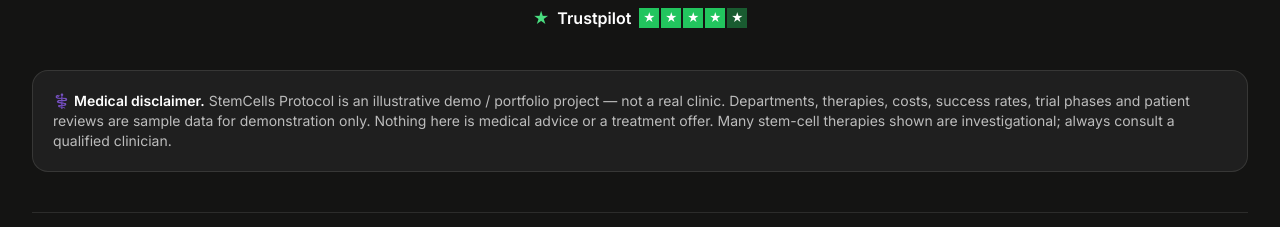
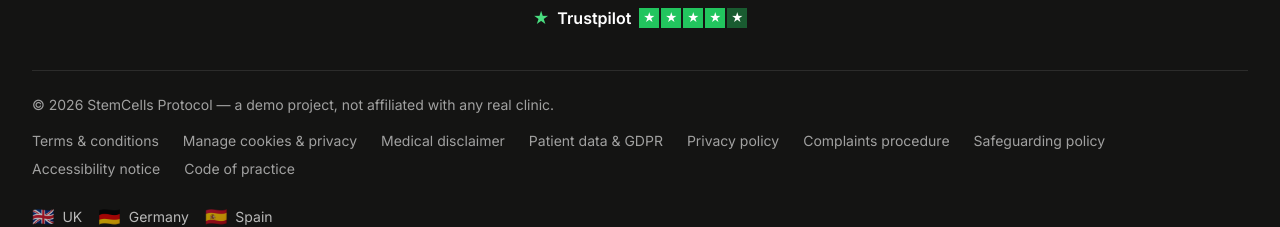
Before and after one commit to sanjaydoc/Carwow_clone, a React (Vite) app in the folder client/: page / in a window 1280 px wide. Shown: the part 4804-5031 px from the top of the page. Built offline with nearby package versions, Linux system fonts and the light colour scheme; no server answers.

Commit message:
Remove medical disclaimer block from footer
Co-Authored-By: Claude Opus 4.8 <noreply@anthropic.com>
Claude-Session: https://claude.ai/code/session_01Ec4H4tsHNQPPHEoSrDLpie

```diff
--- a/client/src/components/Footer.tsx
+++ b/client/src/components/Footer.tsx
@@ -89,17 +89,6 @@ export default function Footer() {
           </div>
         </div>
 
-        {/* Medical disclaimer */}
-        <div className="mt-10 rounded-2xl border border-white/10 bg-white/5 p-5 text-sm text-white/70">
-          <p>
-            <span className="font-semibold text-white">⚕️ Medical disclaimer.</span> StemCells Protocol
-            is an illustrative demo / portfolio project — not a real clinic. Departments, therapies,
-            costs, success rates, trial phases and patient reviews are sample data for demonstration
-            only. Nothing here is medical advice or a treatment offer. Many stem-cell therapies shown
-            are investigational; always consult a qualified clinician.
-          </p>
-        </div>
-
         {/* Legal */}
         <div className="mt-10 border-t border-white/10 pt-6 text-sm text-white/60">
           <p>© {new Date().getFullYear()} StemCells Protocol — a demo project, not affiliated with any real clinic.</p>
```
Also changed, not shown: 2 other files (tests, documents, lock files or other folders).
